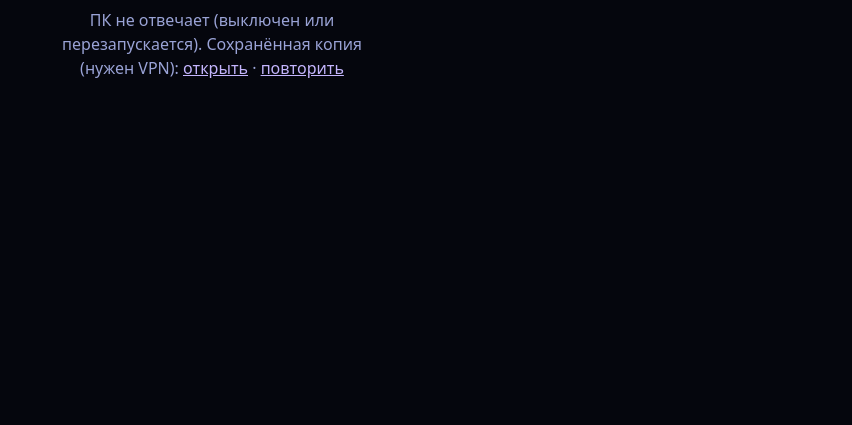
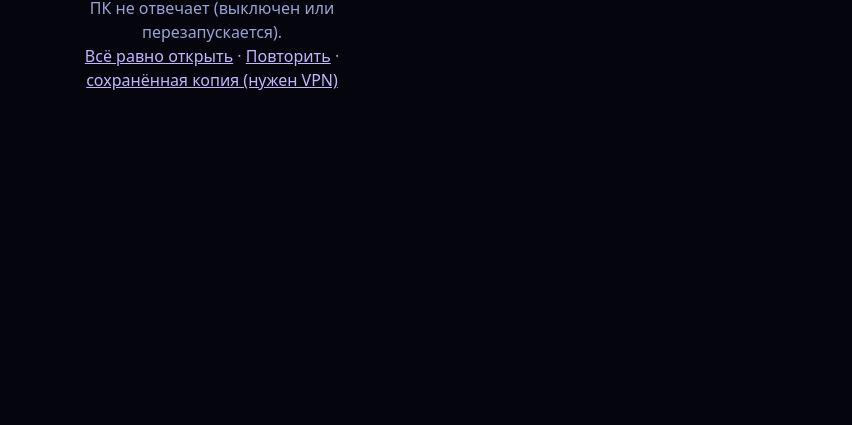
Before and after one commit to milkandr940-lgtm/pyat-idei-link, a plain HTML site: page index.html in a window 1280 px wide. Shown: the part 423-848 px from the top of the page, without its empty margins (428-1280 px from the left). Drawn offline with Linux system fonts and the light colour scheme; no server answers.

Commit message:
Ссылка: таймауты на каждом шаге, три источника адреса, кнопка «открыть напрямую»

```diff
--- a/index.html
+++ b/index.html
@@ -8,26 +8,43 @@ body{margin:0;min-height:100vh;display:grid;place-items:center;background:radial
 </style></head><body><div class="box"><div class="spin"></div><h1>Пять идей</h1><p id="msg">Ищу ваш компьютер…</p></div>
 <script>
 // Постоянная ссылка: программа на ПК при каждом запуске пишет сюда адрес своего туннеля.
-// Вход на сайт — только по PIN, здесь лежит лишь ссылка.
-const REPO = 'milkandr940-lgtm/pyat-idei-link'
-const OFFLINE = 'https://pyat-idei.flafik.workers.dev/m'
-// Личный ключ из ссылки (#key=…): браузер не отправляет его ни GitHub, ни куда-либо ещё.
-const KEY = new URLSearchParams(location.hash.slice(1)).get('key') || ''
-const SUFFIX = '/m' + (KEY ? '?key=' + encodeURIComponent(KEY) : '')
-const msg = document.getElementById('msg')
+// Вход — по личному ключу после «#» (не уходит ни на GitHub, ни куда-либо ещё) или по PIN.
+var REPO = 'milkandr940-lgtm/pyat-idei-link'
+var OFFLINE = 'https://pyat-idei.flafik.workers.dev/m'
+var KEY = new URLSearchParams(location.hash.slice(1)).get('key') || ''
+var SUFFIX = '/m' + (KEY ? '?key=' + encodeURIComponent(KEY) : '')
+var msg = document.getElementById('msg')
+function say(html) { msg.innerHTML = html }
+// Любой шаг ждём не дольше нескольких секунд — иначе медленная сеть телефона «вешает» страницу.
+function withTimeout(promise, ms) {
+  return Promise.race([promise, new Promise(function (_, reject) { setTimeout(function () { reject(new Error('timeout')) }, ms) })])
+}
+async function readUrl(source, options) {
+  try {
+    var r = await withTimeout(fetch(source, options), 5000)
+    if (!r.ok) return null
+    var data = JSON.parse(await withTimeout(r.text(), 5000))
+    return data && data.url ? data.url : null
+  } catch (e) { return null }
+}
 async function current() {
-  try { // GitHub API отдаёт свежий файл сразу (кэш Pages держит старый до 10 минут)
-    const r = await fetch('https://api.github.com/repos/' + REPO + '/contents/link.json', { headers: { Accept: 'application/vnd.github.raw+json' }, cache: 'no-store' })
-    if (r.ok) return (await r.json()).url
-  } catch {}
-  try { const r = await fetch('link.json?t=' + Date.now(), { cache: 'no-store' }); if (r.ok) return (await r.json()).url } catch {}
-  return null
+  return (await readUrl('https://api.github.com/repos/' + REPO + '/contents/link.json?t=' + Date.now(), { headers: { Accept: 'application/vnd.github.raw+json' }, cache: 'no-store' }))
+    || (await readUrl('https://raw.githubusercontent.com/' + REPO + '/main/link.json?t=' + Date.now(), { cache: 'no-store' }))
+    || (await readUrl('link.json?t=' + Date.now(), { cache: 'no-store' }))
 }
-;(async () => {
-  const url = await current()
-  if (!url) { msg.innerHTML = 'ПК сейчас выключен. Сохранённая копия (нужен VPN): <a href="' + OFFLINE + SUFFIX.slice(2) + '">открыть</a>'; return }
-  try { await fetch(url + '/m', { mode: 'no-cors', cache: 'no-store', signal: AbortSignal.timeout(8000) }) } catch {
-    msg.innerHTML = 'ПК не отвечает (выключен или перезапускается). Сохранённая копия (нужен VPN): <a href="' + OFFLINE + '">открыть</a> · <a href="">повторить</a>'; return }
-  location.replace(url + SUFFIX)
+function offlineLink() { return '<a href="' + OFFLINE + SUFFIX.slice(2) + '">сохранённая копия (нужен VPN)</a>' }
+;(async function () {
+  say('Читаю адрес компьютера…')
+  var url = await current()
+  if (!url) { say('Не удалось узнать адрес: ПК выключен или GitHub не отвечает.<br><a href="">Повторить</a> · ' + offlineLink()); return }
+  var target = url + SUFFIX
+  say('Подключаюсь к компьютеру…<br><a href="' + target + '">Открыть сайт напрямую</a>')
+  try {
+    await withTimeout(fetch(url + '/m', { mode: 'no-cors', cache: 'no-store' }), 6000)
+  } catch (e) {
+    say('ПК не отвечает (выключен или перезапускается).<br><a href="' + target + '">Всё равно открыть</a> · <a href="">Повторить</a> · ' + offlineLink())
+    return
+  }
+  location.replace(target)
 })()
 </script></body></html>
```
